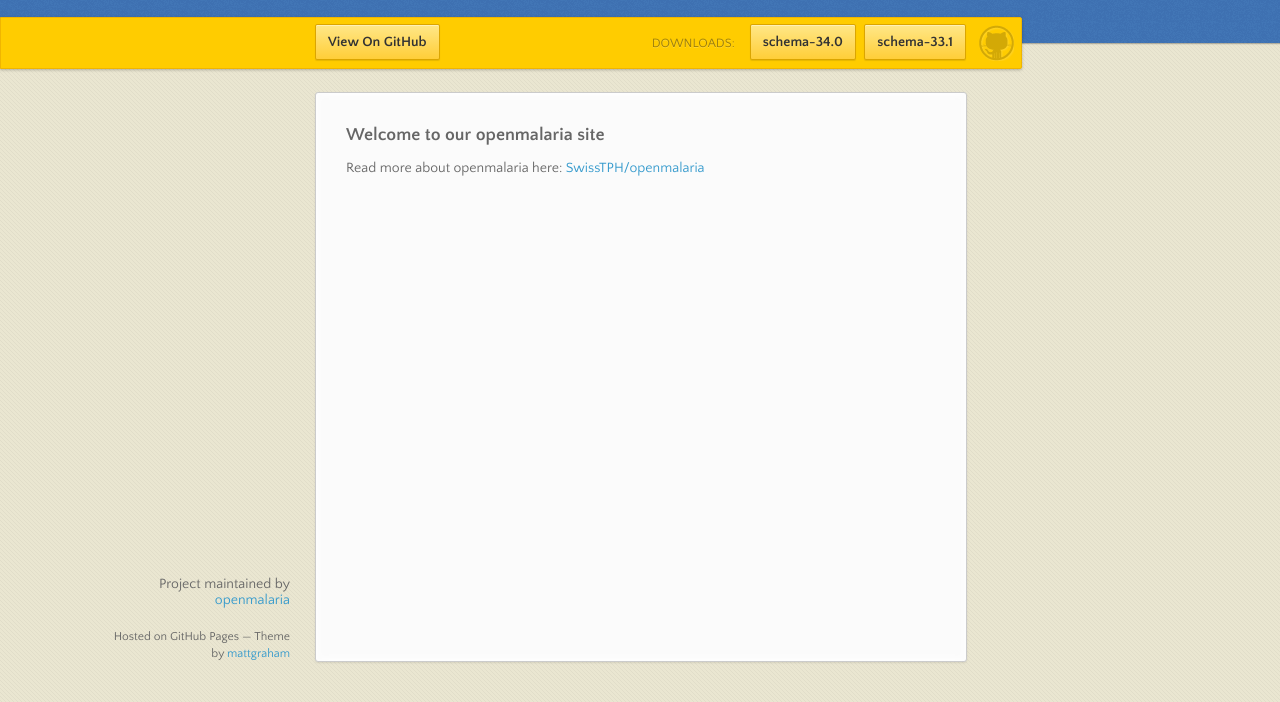
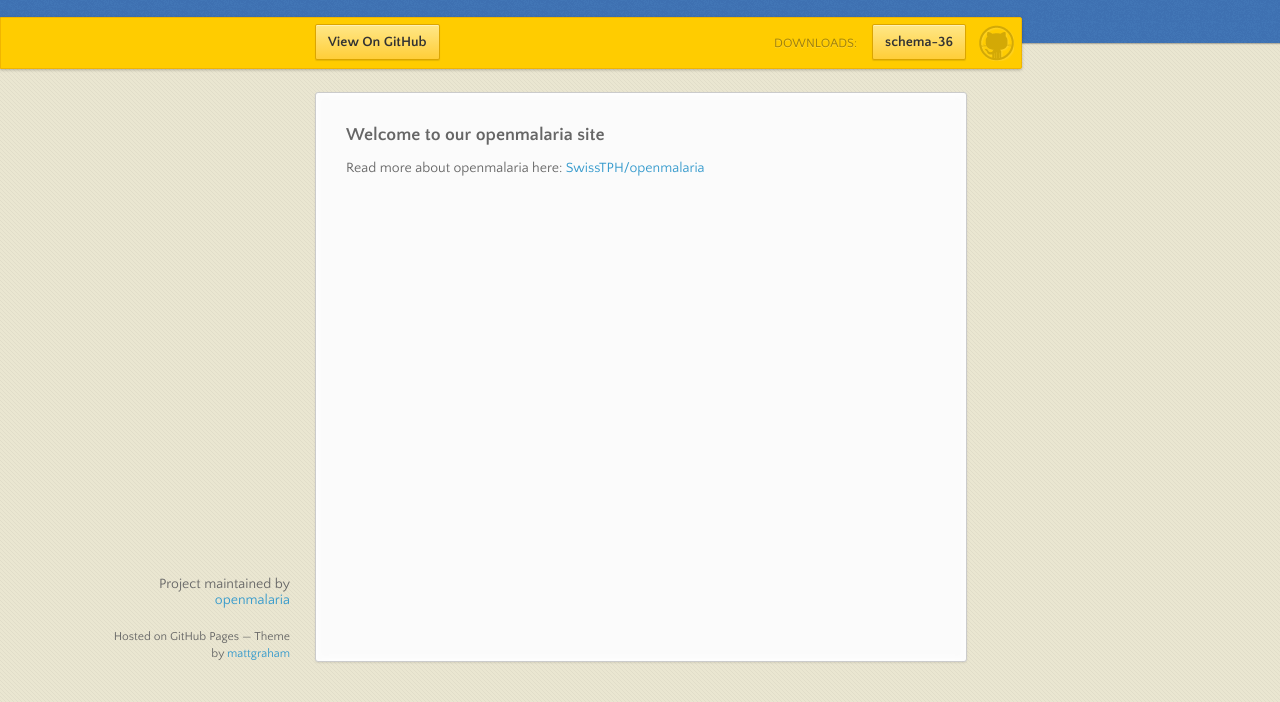
Before and after one commit to openmalaria/openmalaria, a plain HTML site: page index.html in a window 1280 px wide. Shown: the part 98-800 px from the top of the page. Drawn offline with nearby package versions, Linux system fonts and the light colour scheme.

Commit message:
Update link to 36

```diff
--- a/index.html
+++ b/index.html
@@ -28,8 +28,7 @@
         <div class="downloads">
           <span>Downloads:</span>
           <ul>
-            <li><a href="https://github.com/SwissTPH/openmalaria/releases/tag/schema-34.0" class="button">schema-34.0</a></li>
-            <li><a href="https://github.com/SwissTPH/openmalaria/releases/tag/schema-33.1" class="button">schema-33.1</a></li>
+            <li><a href="https://github.com/SwissTPH/openmalaria/releases/tag/schema-36.1" class="button">schema-36</a></li>
           </ul>
         </div>
       </div><!-- end banner -->
```
